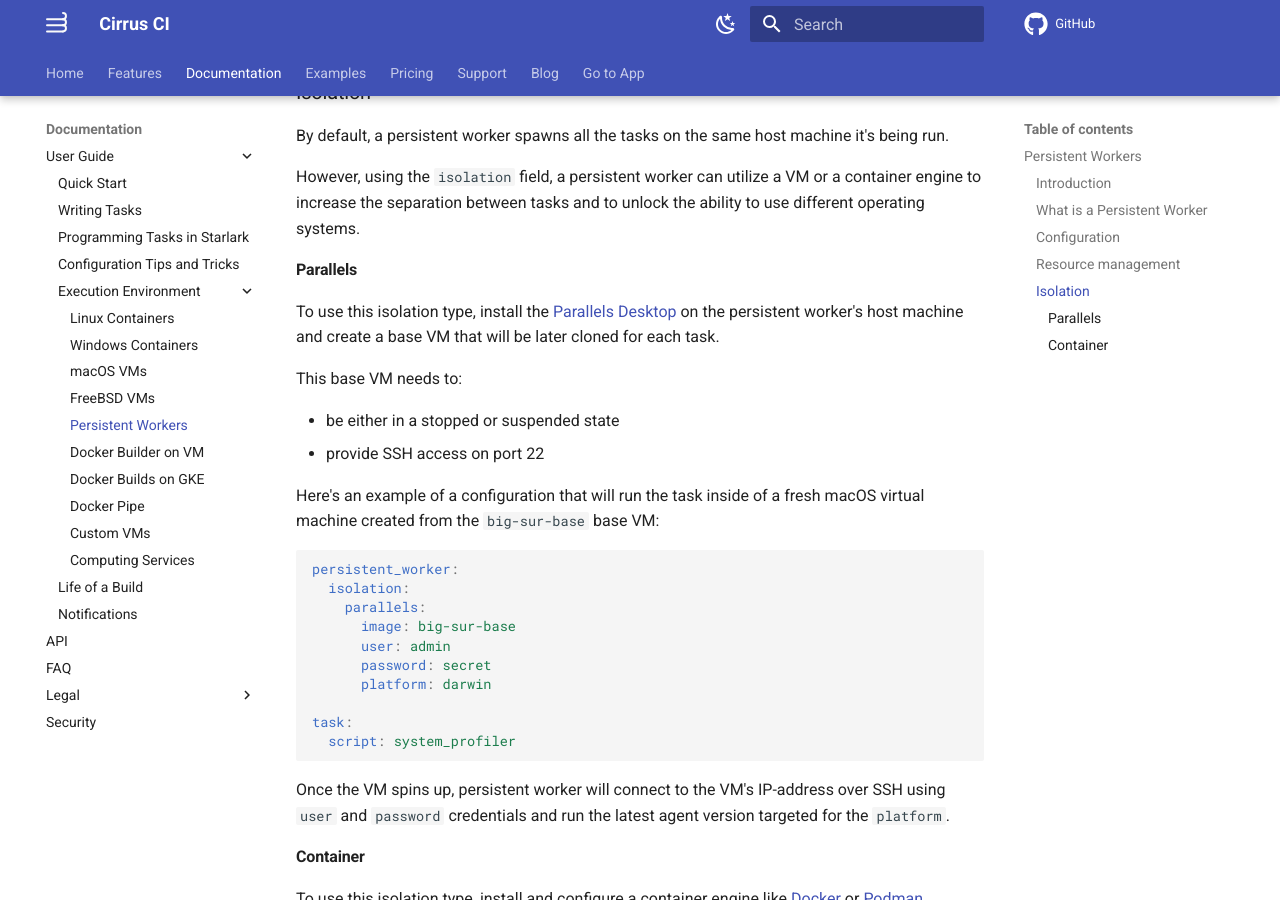
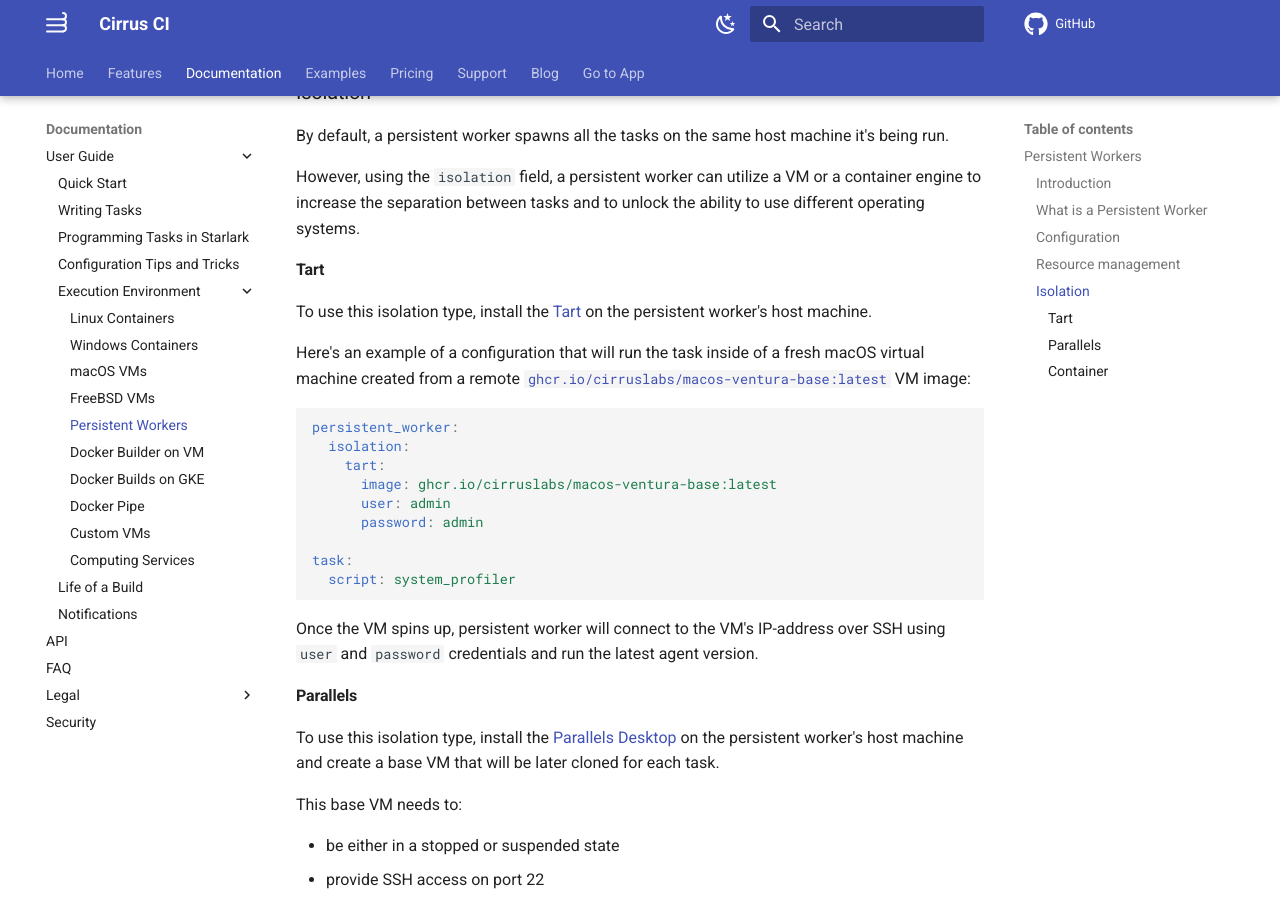
Before and after one commit to cirruslabs/cirrus-ci-docs, an MkDocs documentation site: the page built from docs/guide/persistent-workers.md, in a window 1280 px wide and 900 px high, scrolled down 2898 px. Built offline with MkDocs 1.6.1 and Material for MkDocs 9.7.7, drawn with Linux system fonts in a browser that asks for light colours; comment, search, counter and statistics services are not loaded.

Commit message:
Document Tart Isolation (#1066)
* Document Tart Isolation

* Apply suggestions from code review

Co-authored-by: Nikolay Edigaryev <edigaryev@gmail.com>

* Removed platform

Co-authored-by: Nikolay Edigaryev <edigaryev@gmail.com>

````diff
--- a/docs/guide/persistent-workers.md
+++ b/docs/guide/persistent-workers.md
@@ -108,6 +108,26 @@ By default, a persistent worker spawns all the tasks on the same host machine it
 
 However, using the `isolation` field, a persistent worker can utilize a VM or a container engine to increase the separation between tasks and to unlock the ability to use different operating systems.
 
+#### Tart
+
+To use this isolation type, install the [Tart](https://github.com/cirruslabs/tart) on the persistent worker's host machine.
+
+Here's an example of a configuration that will run the task inside of a fresh macOS virtual machine created from a remote [`ghcr.io/cirruslabs/macos-ventura-base:latest`](https://github.com/cirruslabs/macos-image-templates/pkgs/container/macos-ventura-base) VM image:
+
+```yaml
+persistent_worker:
+  isolation:
+    tart:
+      image: ghcr.io/cirruslabs/macos-ventura-base:latest
+      user: admin
+      password: admin
+
+task:
+  script: system_profiler
+```
+
+Once the VM spins up, persistent worker will connect to the VM's IP-address over SSH using `user` and `password` credentials and run the latest agent version.
+
 #### Parallels
 
 To use this isolation type, install the [Parallels Desktop](https://www.parallels.com/products/desktop/) on the persistent worker's host machine and create a base VM that will be later cloned for each task.
````
